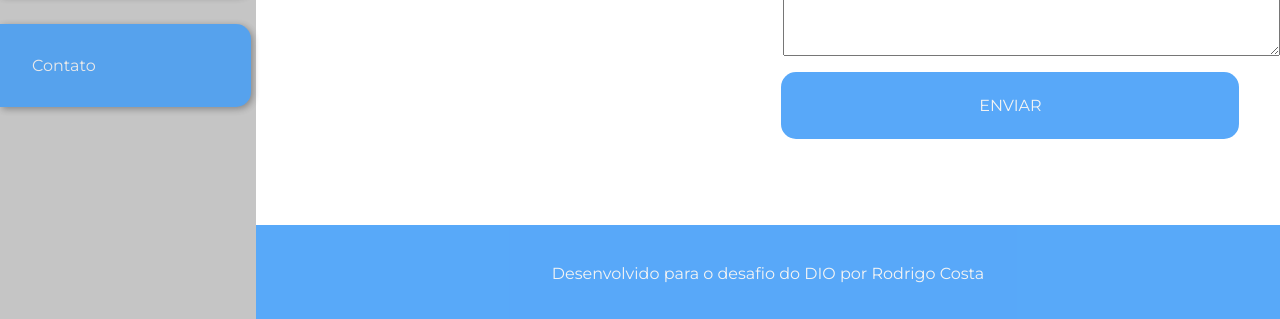
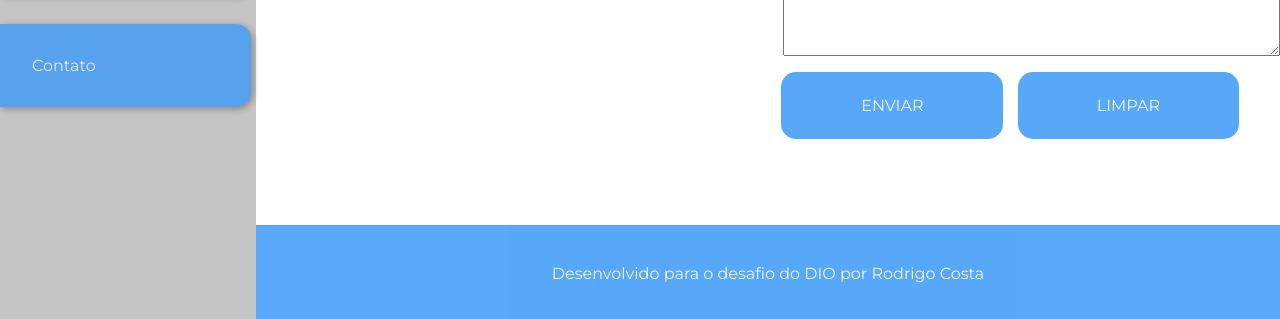
Before and after one commit to RodrigohCosta/BootCamp-DIO, a plain HTML site: page Criando o Primeiro Site Completo com HTML/html/04_contato.html in a window 1280 px wide. Shown: the part 481-800 px from the top of the page. Drawn offline with Linux system fonts and the light colour scheme.

Commit message:
Commit finals change

```diff
--- a/Criando o Primeiro Site Completo com HTML/css/style.css
+++ b/Criando o Primeiro Site Completo com HTML/css/style.css
@@ -287,11 +287,15 @@ table tbody tr:hover{
 
 }
 
+.buttonGroup{
+    display: flex;
+}
+
 .formList button {
     background-color: #3b9af8;
     padding: 1.5em;
     border: none;
-    width: 95%;
+    width: 46%;
     border-radius: 15px;
     margin-left: 3%;
     color: #f2f2f2;
--- a/Criando o Primeiro Site Completo com HTML/html/04_contato.html
+++ b/Criando o Primeiro Site Completo com HTML/html/04_contato.html
@@ -58,7 +58,10 @@
                                     <textarea name="mensage" id="mensage" cols="60" rows="10"></textarea>
                                 </span>
                             </div>
-                            <button type="reset">ENVIAR</button>
+                            <div class="buttonGroup">
+                                <button type="submit">ENVIAR</button>
+                                <button type="reset">LIMPAR</button>
+                            </div>
                         </form>
                     </section>
                 </div>
```
